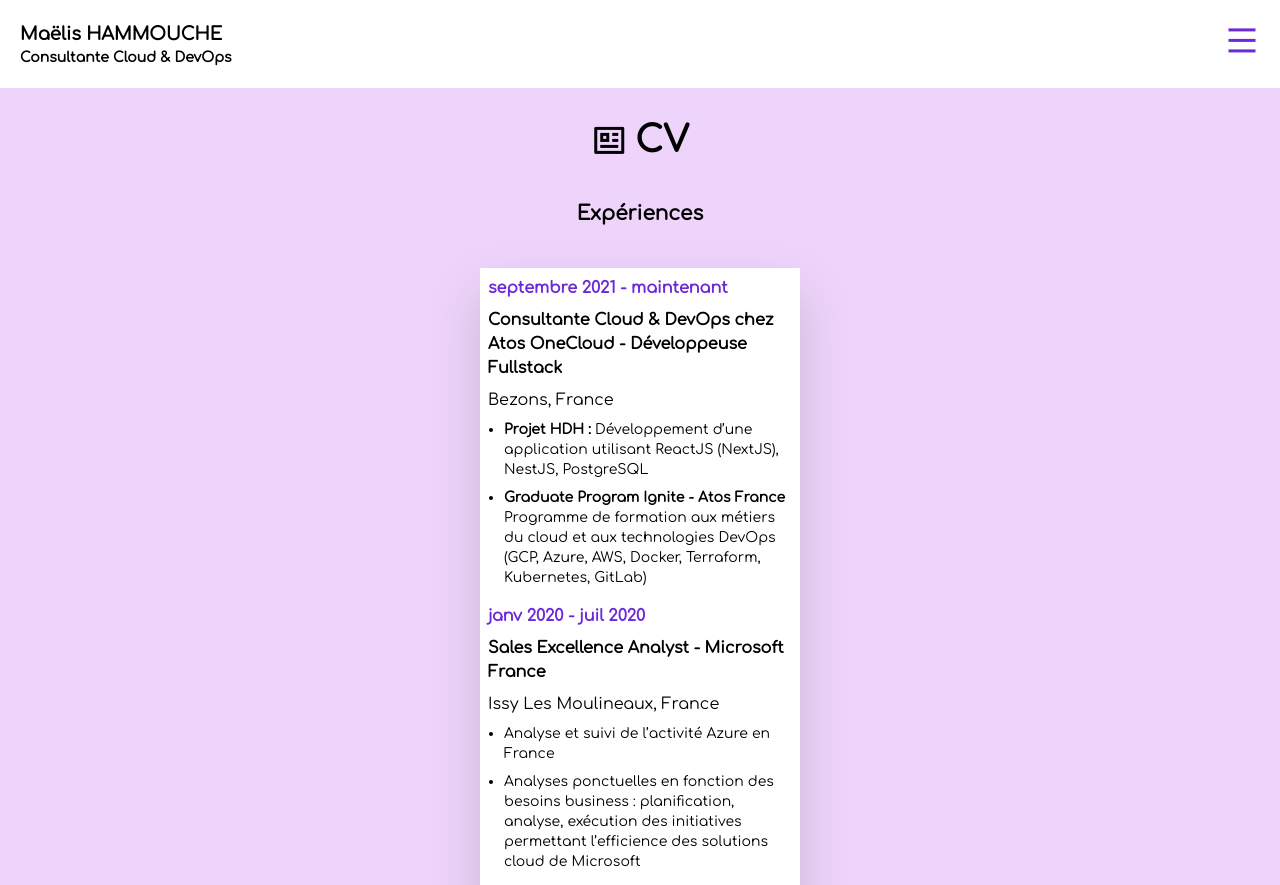
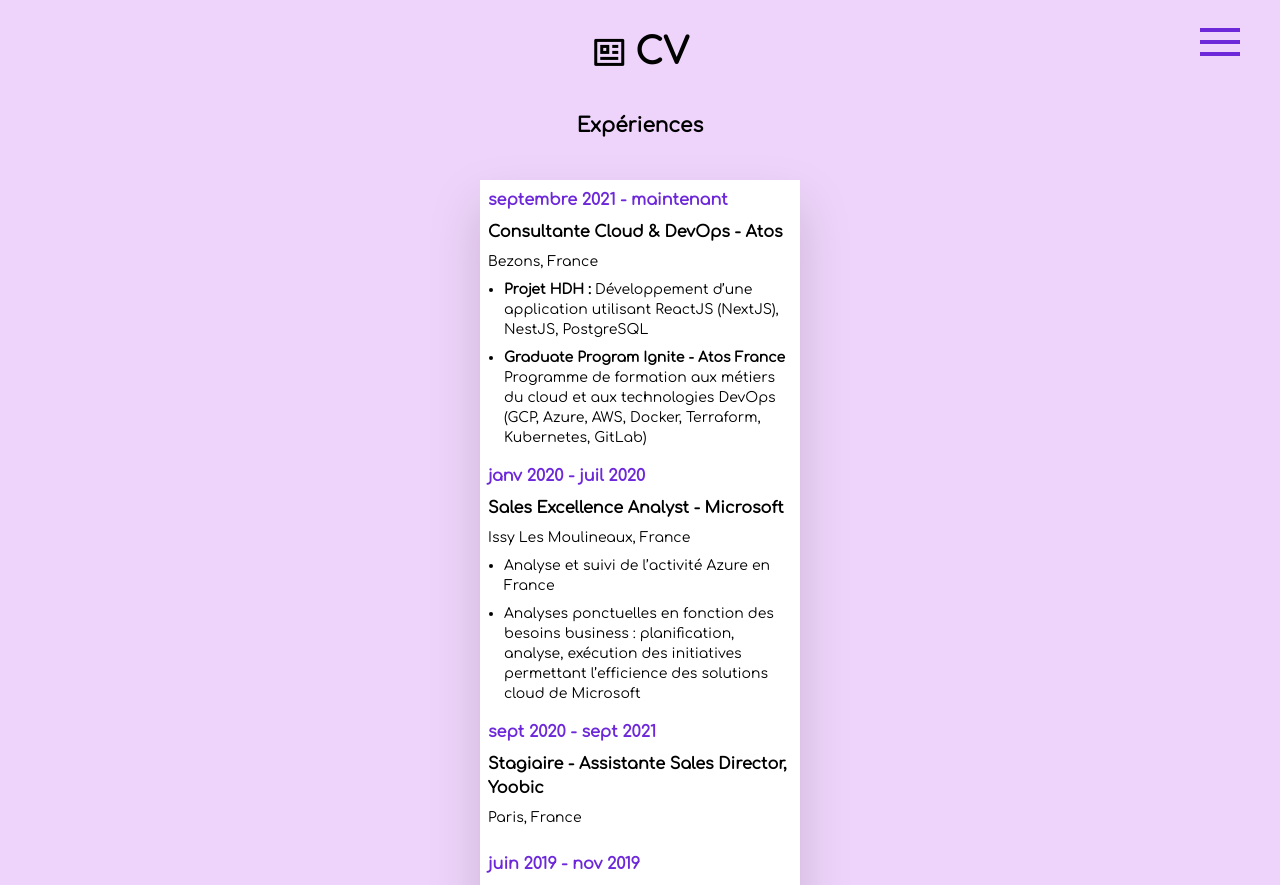
Before and after one commit to maelis1234/my-resume-front, a Next.js app: page /resume in a window 1280 px wide. Shown: the top 885 px of the page. Built offline with nearby package versions, Linux system fonts and the light colour scheme.

Commit message:
feat: add sidebar menu

```diff
--- a/package.json
+++ b/package.json
@@ -9,6 +9,7 @@
     "lint": "next lint"
   },
   "dependencies": {
+    "@headlessui/react": "^1.7.13",
     "@types/node": "18.15.3",
     "@types/react": "18.0.28",
     "@types/react-dom": "18.0.11",
@@ -17,6 +18,7 @@
     "next": "13.2.4",
     "react": "18.2.0",
     "react-dom": "18.2.0",
+    "react-icons": "^4.8.0",
     "remixicon": "^2.5.0",
     "typescript": "5.0.2"
   },
--- a/src/components/header.tsx
+++ /dev/null
@@ -1,29 +0,0 @@
-import router from 'next/router'
-
-const Header = () => {
-    return (
-        <header className='flex flex-row justify-between ml-5 mr-5 mt-5 lg:mb-5'>
-            <div
-                className='cursor-pointer'
-                onClick={() => {
-                    router.push('/welcome')
-                }}
-            >
-                <p className='text-lg font-bold'>Maëlis HAMMOUCHE</p>
-                <p className='text-sm font-semibold'>
-                    Consultante Cloud & DevOps
-                </p>
-            </div>
-            <div>
-                <i
-                    // onClick={() => {
-                    //     router.push('/menu')
-                    // }}
-                    className='ri-menu-fill text-primary-violet text-4xl cursor-pointer'
-                />
-            </div>
-        </header>
-    )
-}
-
-export default Header
--- a/src/components/layout.tsx
+++ /dev/null
@@ -1,7 +0,0 @@
-import React from 'react'
-
-const layout = () => {
-    return <div>layout</div>
-}
-
-export default layout
--- a/src/components/menu.tsx
+++ /dev/null
@@ -1,5 +0,0 @@
-const menu = () => {
-    return <div>menu</div>
-}
-
-export default menu
--- a/src/components/pageLayout.tsx
+++ /dev/null
@@ -1,7 +0,0 @@
-import React from 'react'
-
-const pageLayout = () => {
-    return <div>pageLayout</div>
-}
-
-export default pageLayout
--- /dev/null
+++ b/src/components/sidebar.tsx
@@ -0,0 +1,83 @@
+import Link from 'next/link'
+import { useState } from 'react'
+
+const Sidebar = () => {
+    const [showSidebar, setShowSidebar] = useState(false)
+
+    const handleLinkClick = () => {
+        setShowSidebar(false)
+    }
+
+    return (
+        <>
+            {showSidebar ? (
+                <button
+                    className='flex text-4xl text-white items-center cursor-pointer fixed right-5 top-2 z-50'
+                    onClick={() => setShowSidebar(!showSidebar)}
+                >
+                    x
+                </button>
+            ) : (
+                <svg
+                    onClick={() => setShowSidebar(!showSidebar)}
+                    className='fixed z-30 flex items-center cursor-pointer right-10 top-6'
+                    fill='#6D28D9'
+                    viewBox='0 0 100 80'
+                    width='40'
+                    height='40'
+                >
+                    <rect width='100' height='10'></rect>
+                    <rect y='30' width='100' height='10'></rect>
+                    <rect y='60' width='100' height='10'></rect>
+                </svg>
+            )}
+
+            <div
+                className={`top-0 right-0 w-2/5 bg-violet-400 pl-3 pt-24 text-white fixed h-full z-40 ease-in-out duration-300 ${
+                    showSidebar ? 'translate-x-0 ' : 'translate-x-full'
+                }`}
+            >
+                <ul className='items-center space-y-6 justify-between font-bold text-base pt-4'>
+                    <li>
+                        <Link
+                            className='hover:text-primary-violet'
+                            href='/welcome'
+                            onClick={handleLinkClick}
+                        >
+                            A propos de moi
+                        </Link>
+                    </li>
+                    <li>
+                        <Link
+                            className='hover:text-primary-violet'
+                            href='/resume'
+                            onClick={handleLinkClick}
+                        >
+                            CV
+                        </Link>
+                    </li>
+                    <li>
+                        <Link
+                            className='hover:text-primary-violet'
+                            href='/projects'
+                            onClick={handleLinkClick}
+                        >
+                            Projets
+                        </Link>
+                    </li>
+                    <li>
+                        <Link
+                            className='hover:text-primary-violet'
+                            href='/contact'
+                            onClick={handleLinkClick}
+                        >
+                            Contact
+                        </Link>
+                    </li>
+                </ul>
+            </div>
+        </>
+    )
+}
+
+export default Sidebar
--- a/src/pages/_app.tsx
+++ b/src/pages/_app.tsx
@@ -1,12 +1,12 @@
-import Header from '@/components/header'
 import '@/styles/globals.css'
 import 'remixicon/fonts/remixicon.css'
 import type { AppProps } from 'next/app'
+import Sidebar from '@/components/sidebar'
 
 export default function App({ Component, pageProps }: AppProps) {
     return (
         <>
-            <Header />
+            <Sidebar />
             <Component {...pageProps} />
         </>
     )
--- a/src/pages/contact.tsx
+++ b/src/pages/contact.tsx
@@ -1,9 +1,7 @@
 import { NextPage } from 'next'
 
-interface Props {}
-
-const Contact: NextPage<Props> = ({}) => {
-    return <div></div>
+const Contact: NextPage = () => {
+    return <div className='bg-background-violet relative'>Contact</div>
 }
 
 export default Contact
--- a/src/pages/menu.tsx
+++ /dev/null
@@ -1,19 +0,0 @@
-import { NextPage } from 'next'
-
-const Menu: NextPage = () => {
-    return (
-        <div className='bg-background-violet h-screen'>
-            <div className='grid justify-items-stretch pt-12 pr-4 pb-12'>
-                <i className='ri-close-fill text-4xl text-primary-violet justify-self-end' />
-            </div>
-            <ul className='font-bold text-2xl flex flex-col space-y-12 justify-center items-center'>
-                <li>A PROPOS DE MOI</li>
-                <li>CV</li>
-                <li>PROJETS</li>
-                <li>CONTACT</li>
-            </ul>
-        </div>
-    )
-}
-
-export default Menu
--- a/src/pages/projects.tsx
+++ b/src/pages/projects.tsx
@@ -1,9 +1,7 @@
 import { NextPage } from 'next'
 
-interface Props {}
-
-const Projects: NextPage<Props> = ({}) => {
-    return <div></div>
+const Projects: NextPage = () => {
+    return <div className='bg-background-violet relative'>Projects</div>
 }
 
 export default Projects
--- a/src/pages/resume.tsx
+++ b/src/pages/resume.tsx
@@ -2,6 +2,7 @@ import { NextPage } from 'next'
 
 const Resume: NextPage = () => {
     return (
+        <>
             <div className='bg-background-violet relative'>
                 <div className='flex flex-row justify-center items-center pt-8'>
                     <i className='ri-profile-line text-4xl'></i>
@@ -17,10 +18,9 @@ const Resume: NextPage = () => {
                                 septembre 2021 - maintenant
                             </p>
                             <p className='font-semibold'>
-                            Consultante Cloud & DevOps chez Atos OneCloud -
-                            Développeuse Fullstack
+                                Consultante Cloud & DevOps - Atos
                             </p>
-                        <p>Bezons, France</p>
+                            <p className='text-sm'>Bezons, France</p>
                             <ul className=' text-sm list-disc pl-4 space-y-2'>
                                 <li className=''>
                                     <span className='font-semibold'>
@@ -34,8 +34,8 @@ const Resume: NextPage = () => {
                                         Graduate Program Ignite - Atos France
                                     </span>
                                     <br />
-                                Programme de formation aux métiers du cloud et
-                                aux technologies DevOps (GCP, Azure, AWS,
+                                    Programme de formation aux métiers du cloud
+                                    et aux technologies DevOps (GCP, Azure, AWS,
                                     Docker, Terraform, Kubernetes, GitLab)
                                 </li>
                             </ul>
@@ -46,17 +46,20 @@ const Resume: NextPage = () => {
                                 janv 2020 - juil 2020
                             </p>
                             <p className='font-semibold'>
-                            Sales Excellence Analyst - Microsoft France
+                                Sales Excellence Analyst - Microsoft
                             </p>
-                        <p>Issy Les Moulineaux, France</p>
+                            <p className='text-sm'>
+                                Issy Les Moulineaux, France
+                            </p>
                             <ul className='text-sm list-disc pl-4 space-y-2'>
                                 <li>
-                                Analyse et suivi de l’activité Azure en France
+                                    Analyse et suivi de l’activité Azure en
+                                    France
                                 </li>
                                 <li>
                                     Analyses ponctuelles en fonction des besoins
-                                business : planification, analyse, exécution des
-                                initiatives permettant l’efficience des
+                                    business : planification, analyse, exécution
+                                    des initiatives permettant l’efficience des
                                     solutions cloud de Microsoft
                                 </li>
                             </ul>
@@ -66,9 +69,9 @@ const Resume: NextPage = () => {
                                 sept 2020 - sept 2021
                             </p>
                             <p className='font-semibold'>
-                            Stagiaire - Assistante Sales Director, Yoobic France
+                                Stagiaire - Assistante Sales Director, Yoobic
                             </p>
-                        <p>Paris, France</p>
+                            <p className='text-sm'>Paris, France</p>
                             <ul className='text-sm list-disc pl-4 space-y-2'></ul>
                         </div>
                         <div className='space-y-2'>
@@ -76,14 +79,17 @@ const Resume: NextPage = () => {
                                 juin 2019 - nov 2019
                             </p>
                             <p className='font-semibold'>
-                            Stagiaire - Resource Manager, Capgemini France
+                                Stagiaire - Resource Manager, Capgemini
                             </p>
-                        <p>Issy Les Moulineaux, France</p>
+                            <p className='text-sm'>
+                                Issy Les Moulineaux, France
+                            </p>
                             <ul className='text-sm list-disc pl-4 space-y-2'></ul>
                         </div>
                     </div>
                 </div>
             </div>
+        </>
     )
 }
 
```
Also changed, not shown: src/pages/welcome/index.tsx (+16 -4 lines), 1 other file (tests, documents, lock files or other folders). Lines whose indentation alone changed are shown as unchanged.
